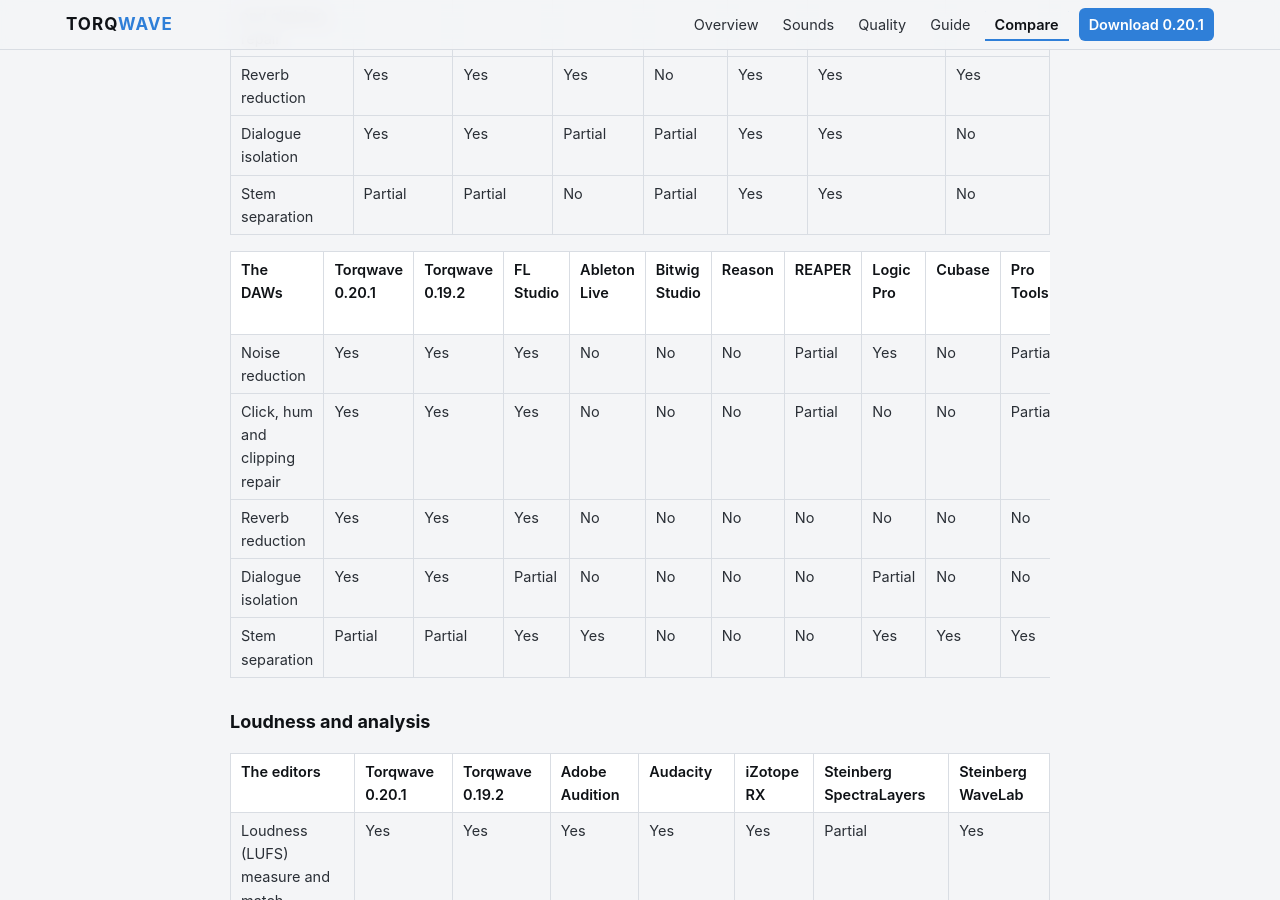
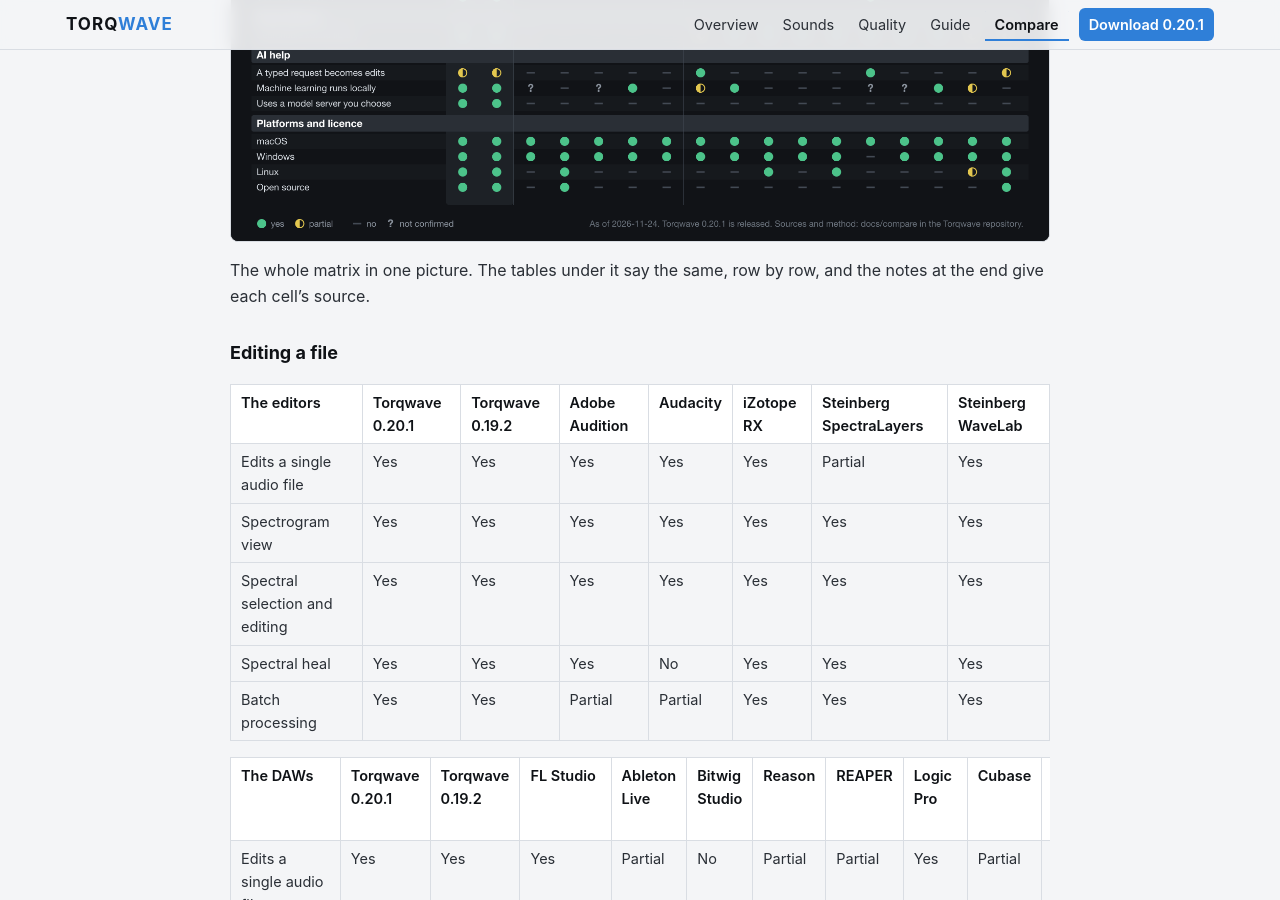
Before and after one commit to BobClawblaw/torqwave, a Jekyll site: the page built from docs/compare/MATRIX.md, in a window 1280 px wide and 900 px high, scrolled down 12065 px. Built offline with Jekyll 4.4.1, drawn with Linux system fonts in a browser that asks for light colours; our own code applies the rules of GitHub Pages for plain Markdown files.

Commit message:
Compare: the whole matrix in one picture
A sixth graphic, drawn by generate.py from the same data: every row of the
matrix against every product, by area. It heads the matrix section of the
page. The other five graphics come out as they were.

```diff
--- a/docs/compare/MATRIX.md
+++ b/docs/compare/MATRIX.md
@@ -163,6 +163,10 @@ Rows where Torqwave 0.20.1 is yes and at most two of the 15 other products are y
 | Audition patterns | 0 | 85 | each sound plays as it is chosen |
 
 ## The matrix
+
+![Every row of the matrix against every product: yes, partial, no or not confirmed](graphics/6-the-whole-matrix.png)
+
+The whole matrix in one picture. The tables under it say the same, row by row, and the notes at the end give each cell's source.
 
 ### Editing a file
 
```
Also changed, not shown: docs/compare/graphics/6-the-whole-matrix.png (added), docs/compare/graphics/6-the-whole-matrix.svg (added), 1 other file.
